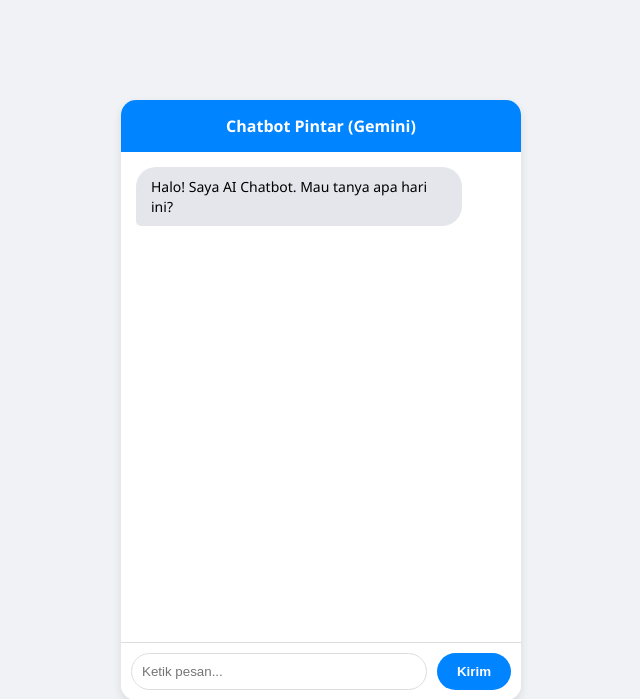
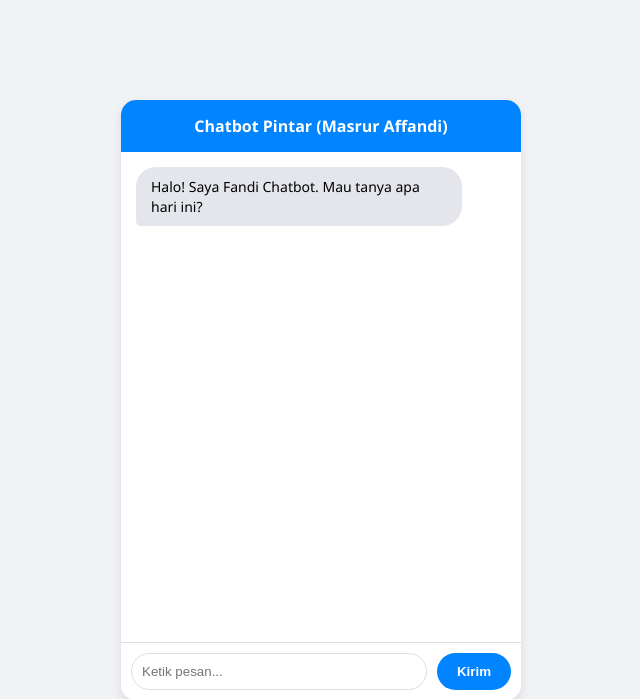
Before and after one commit to masruraffandi9-FK/Chatbot_Masrur_MachineLearning, a Flask app: page / in a window 1280 px wide. Shown: the top 699 px of the page, without its empty margins (319-959 px from the left). Run offline with Flask 3, Linux system fonts and the light colour scheme.

Commit message:
Ubah nama chatbot menjadi Masrur Affandi

```diff
--- a/templates/chatbot.html
+++ b/templates/chatbot.html
@@ -22,9 +22,9 @@
 <body>
 
 <div class="chat-container">
-    <div class="header">Chatbot Pintar (Gemini)</div>
+    <div class="header">Chatbot Pintar (Masrur Affandi)</div>
     <div class="chat-box" id="chatBox">
-        <div class="message bot-msg">Halo! Saya AI Chatbot. Mau tanya apa hari ini?</div>
+        <div class="message bot-msg">Halo! Saya Fandi Chatbot. Mau tanya apa hari ini?</div>
     </div>
     <div class="loading" id="loading">Sedang mengetik...</div>
     <div class="input-area">
```
